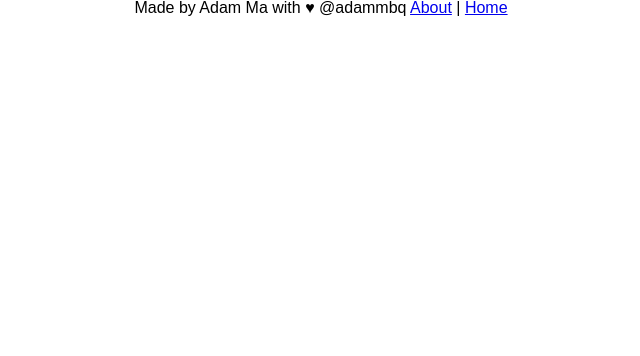
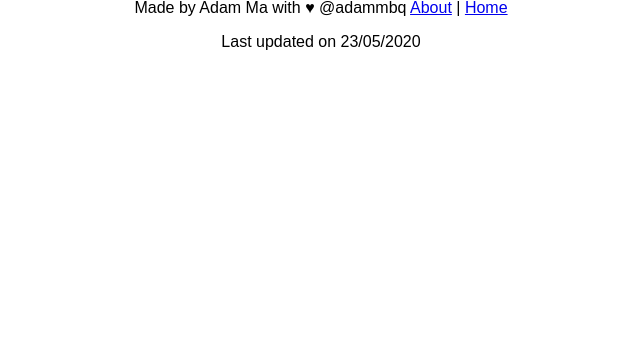
Before and after one commit to adammbq/todo_new, a Flask app: page /about in a window 1280 px wide. Shown: the part 444-800 px from the top of the page, without its empty margins (319-959 px from the left). Run offline with Flask 2, Linux system fonts and the light colour scheme.

Commit message:
Added last edited date on about page

```diff
--- a/templates/about.html
+++ b/templates/about.html
@@ -15,3 +15,7 @@
     </iframe>
 </div>
 {% endblock %}
+
+{% block footer %}
+<p>Last updated on 23/05/2020</p>
+{% endblock %}
```
Also changed, not shown: data.db.
